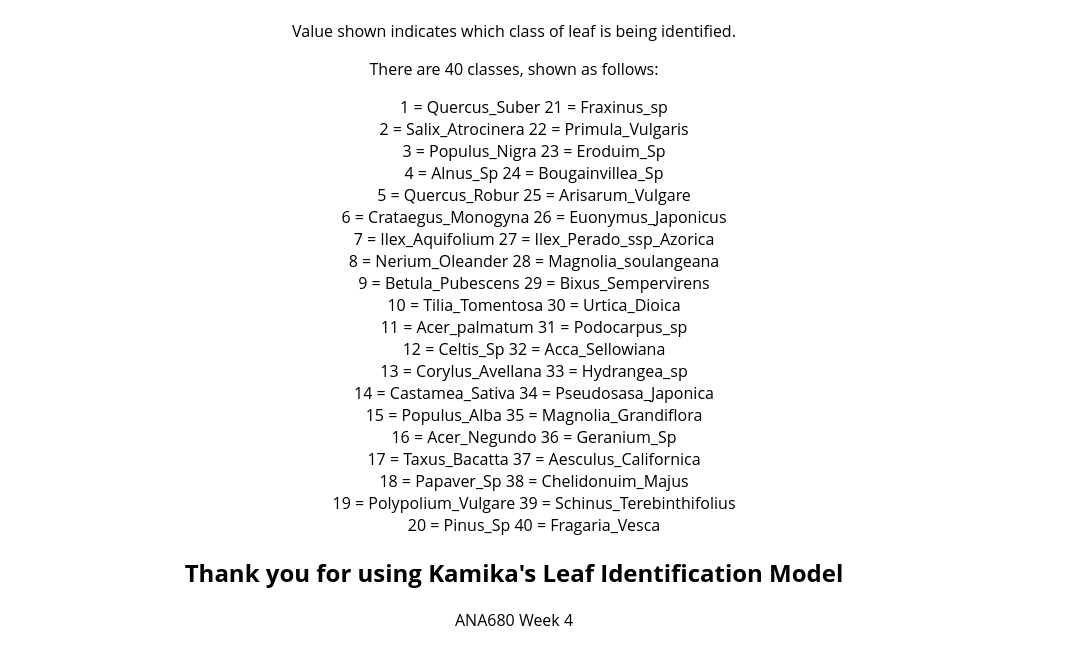
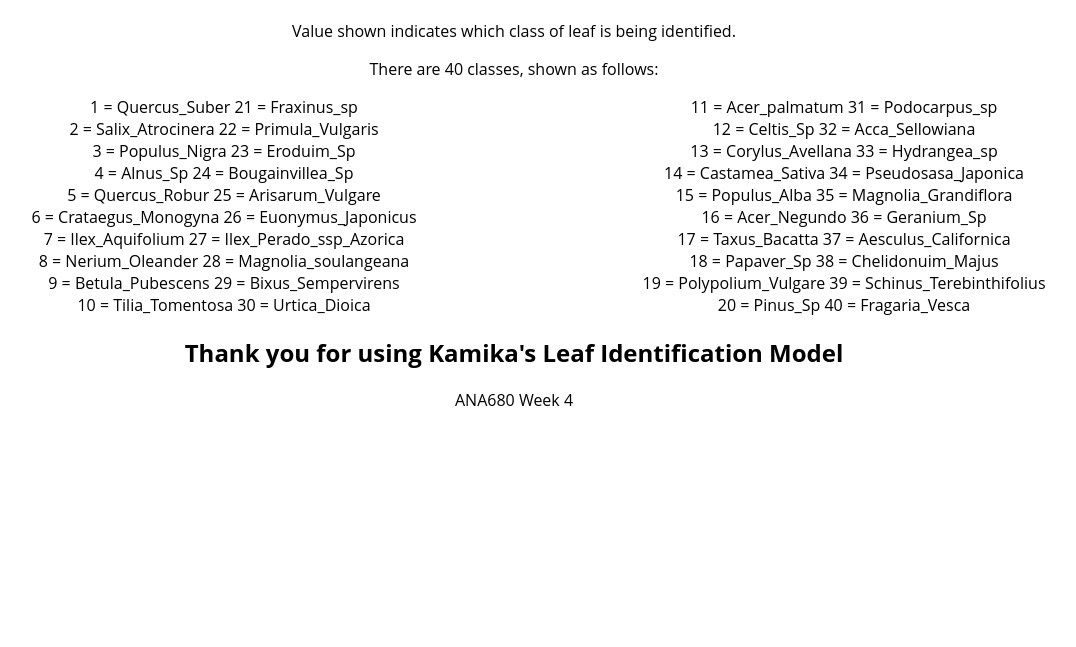
Before and after one commit to kamikahughes/week4docker, a Flask app: page / in a window 1280 px wide. Shown: the part 515-1162 px from the top of the page, without its empty margins (126-1202 px from the left). After the commit the page ends 921 px from the top, so only its background shows below. Run offline with Flask 2, Linux system fonts and the light colour scheme; parts of the project's set-up code (start-up, migrations or seed data) failed here and were passed over.

Commit message:
index updated

```diff
--- a/templates/index.html
+++ b/templates/index.html
@@ -50,6 +50,10 @@
             list-style-type: none;
         }
 
+	  ul {
+    		column-count: 2;
+}
+
     </style>
 
 </head>
```
